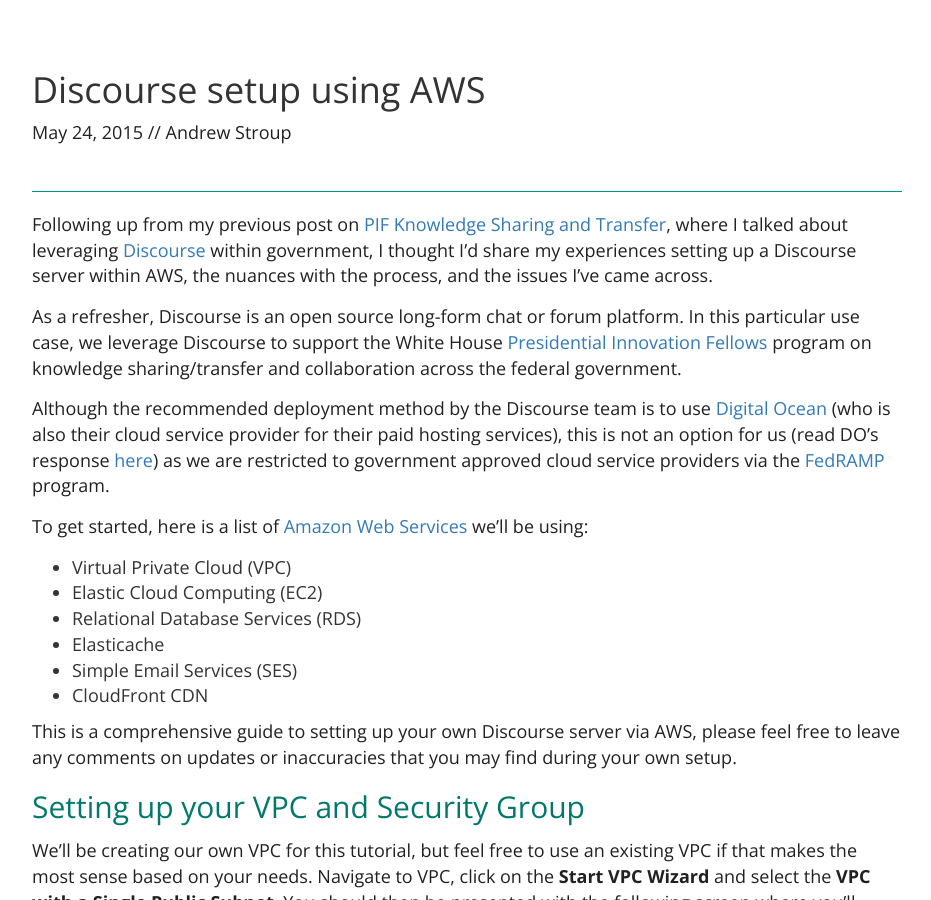
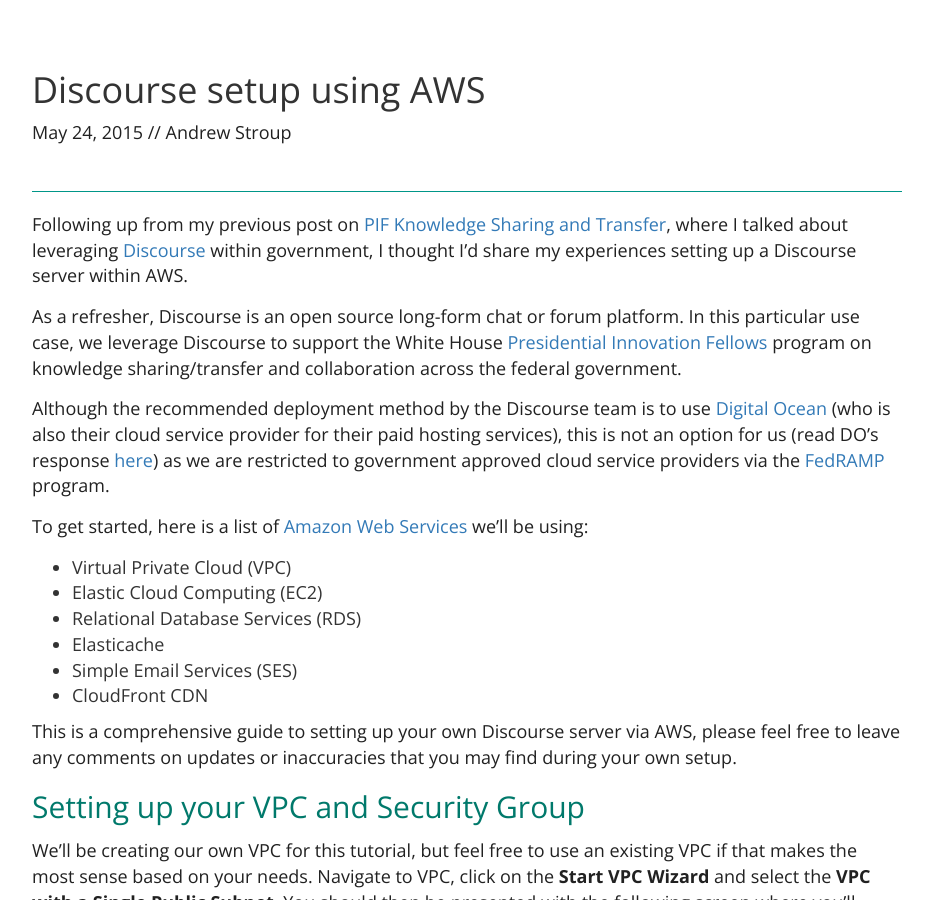
Before and after one commit to stroupaloop/stroupaloop-website, a Jekyll site: the page built from _posts/2015-05-24-discourse-setup-using-aws.md, in a window 1280 px wide and 900 px high. Shown: the whole window, without its empty margins (173-1104 px from the left). Built offline with Jekyll 4.4.1, drawn with Linux system fonts in a browser that asks for light colours; nearby versions of some CDN libraries; comment, search, counter and statistics services are not loaded.

Commit message:
typo fix on main page

```diff
--- a/_layouts/post.html
+++ b/_layouts/post.html
@@ -1,6 +1,10 @@
 ---
 layout: default
 ---
+<!DOCTYPE html>
+<html>
+{% include head.html %}
+<body>
 	<div class="container" id="post">
 		<div class="row">
 			<div class="col-sm-12">
@@ -69,5 +73,6 @@
 			</div>
 		</div>
 	</div>
-
 	{% include footer.html %}
+</body>
+</html>
--- a/_posts/2015-05-24-discourse-setup-using-aws.md
+++ b/_posts/2015-05-24-discourse-setup-using-aws.md
@@ -5,7 +5,7 @@
 author: Andrew Stroup
 permalink: blog/discourse-setup-using-aws
 ---
-Following up from my previous post on [PIF Knowledge Sharing and Transfer]({{page.previous.url}}), where I talked about leveraging [Discourse](http://discourse.org) within government, I thought I'd share my experiences setting up a Discourse server within AWS, the nuances with the process, and the issues I've came across.
+Following up from my previous post on [PIF Knowledge Sharing and Transfer]({{page.previous.url}}), where I talked about leveraging [Discourse](http://discourse.org) within government, I thought I'd share my experiences setting up a Discourse server within AWS.
 
 As a refresher, Discourse is an open source long-form chat or forum platform. In this particular use case, we leverage Discourse to support the White House [Presidential Innovation Fellows](https://whitehouse.gov/#innovationfellows) program on knowledge sharing/transfer and collaboration across the federal government.
 
--- a/blog.html
+++ b/blog.html
@@ -1,12 +1,12 @@
 ---
 layout: default
 permalink: blog/
-title: Blog
+title: tech stuff and real talk
 ---
 <div class="container" id="blog">
 	<div class="row">
 		<div class="col-sm-12">
-			<h1>Andrew Stroup's personal blog</h1>
+			<h1>tech stuff and real talk</h1>
 			<br/>
 			<ul>
 				{% for post in site.posts %}
--- a/index.html
+++ b/index.html
@@ -473,7 +473,7 @@
           <div class="col-sm-8">
             <p id="career">
               Bachelors of Science - Aerospace Engineering (Specialization: UAV Design)<br/>
-              Bacehlors of Science - Mechanical Engineering (Specialization: Fluid Power Design)<br/>
+              Bachelors of Science - Mechanical Engineering (Specialization: Fluid Power Design)<br/>
               Minor - Mathematics / Focus - Business Management
             </p>
           </div>
```
Also changed, not shown: _drafts/company-culture-and-delivering-happiness.md (added, +7 -0 lines), _posts/2015-06-19-the-great-korean-wildflower-migration.md (added, +26 -0 lines), _drafts/space-the-final-frontier.md (added), _drafts/the-dreaded-ato-process.md (added), _drafts/the-final-step-in-autonomous-vehicles.md (added). Lines whose indentation alone changed are shown as unchanged.
